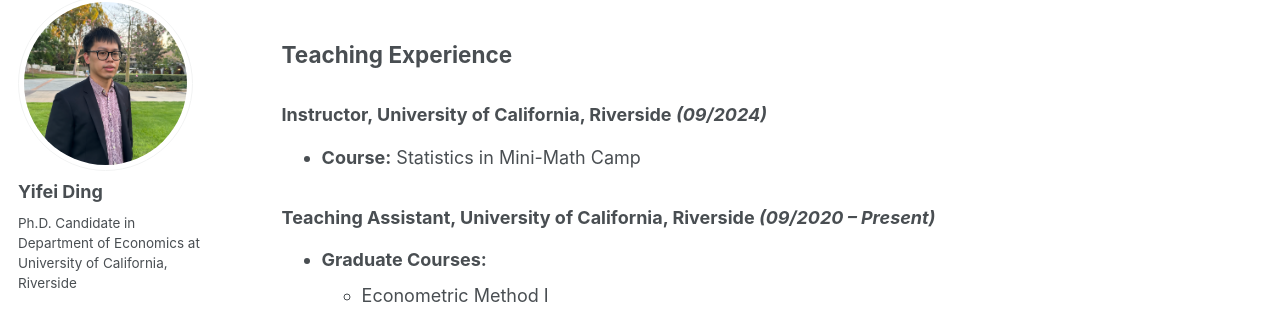
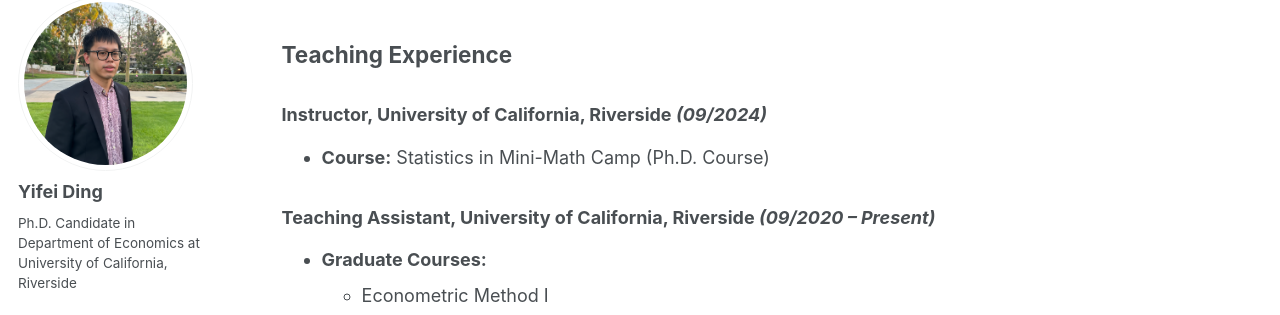
Before and after one commit to YifeiDing-UCR/YifeiDing-UCR.github.io, a Jekyll site: the page built from _pages/teaching.md, in a window 1280 px wide and 1307 px high. Shown: the part 110-425 px from the top of the window. Built offline with Jekyll 4.4.1, drawn with Linux system fonts in a browser that asks for light colours.

Commit message:
Update teaching.md

```diff
--- a/_pages/teaching.md
+++ b/_pages/teaching.md
@@ -12,7 +12,7 @@ author_profile: true
 
 ### **Instructor, University of California, Riverside** *(09/2024)*
 
-- **Course:** Statistics in Mini-Math Camp
+- **Course:** Statistics in Mini-Math Camp (Ph.D. Course)
 
 ### **Teaching Assistant, University of California, Riverside** *(09/2020 – Present)*
 
```
